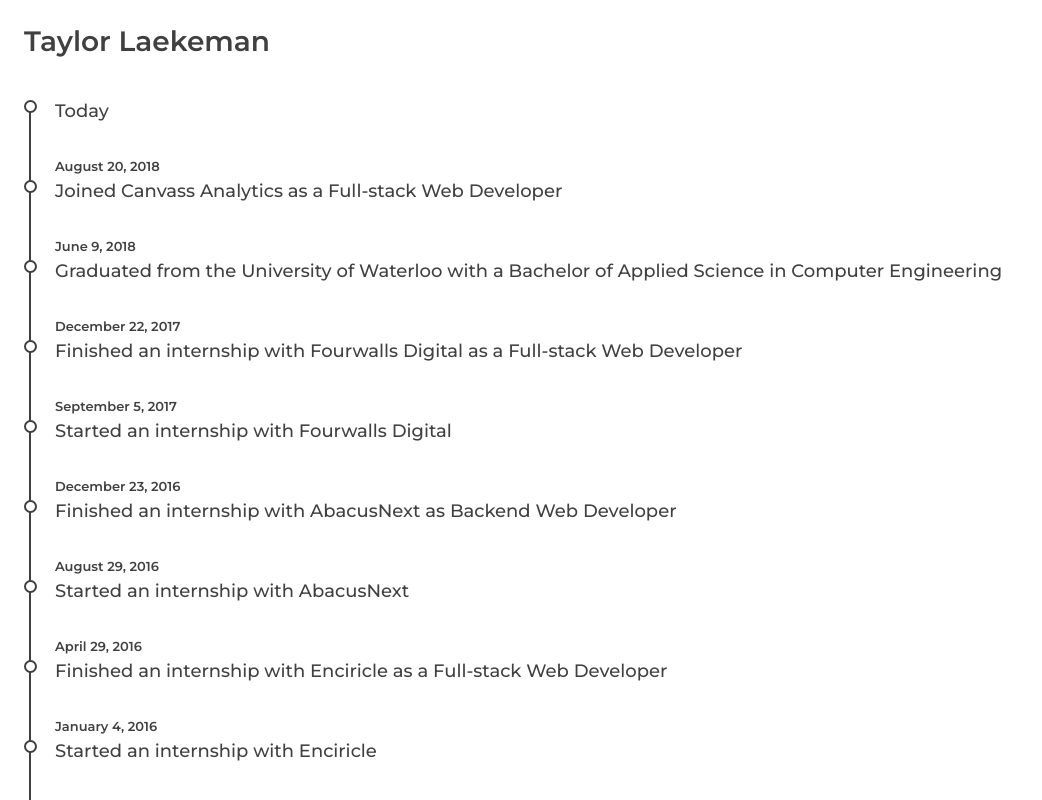
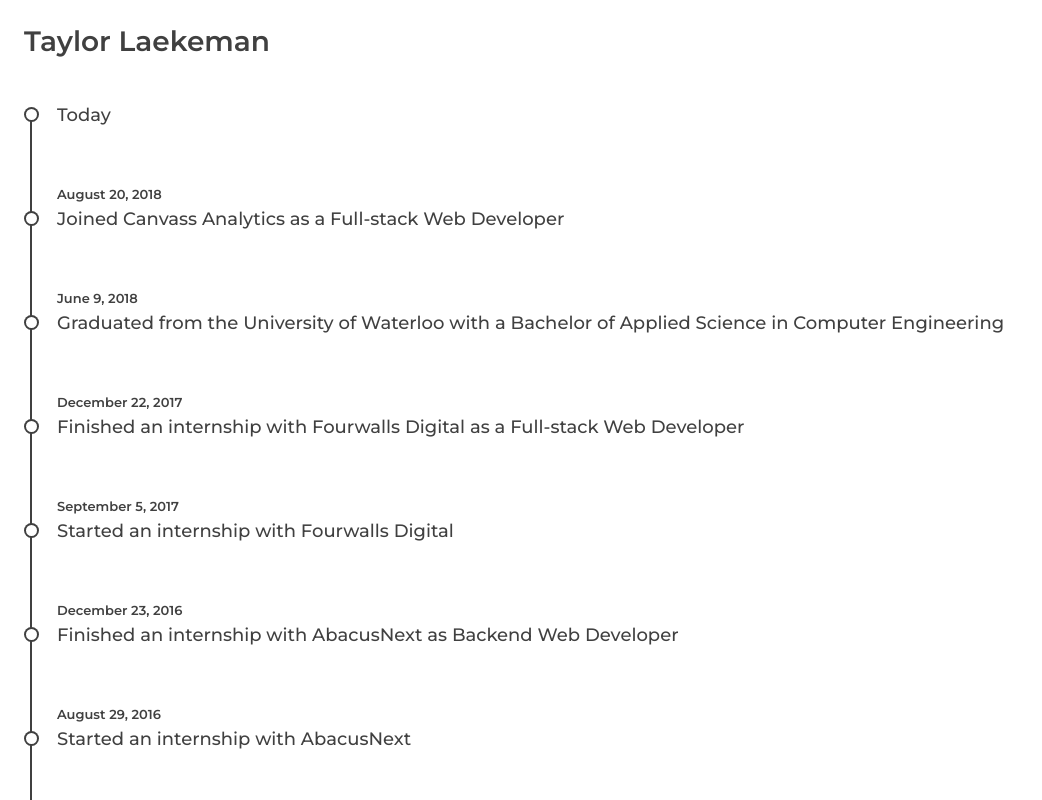
Before and after one commit to taylorlaekeman/tjlaekem, a React (Create React App) app: page / in a window 1280 px wide. Shown: the top 800 px of the page, without its empty margins (0-1042 px from the left). Built offline with nearby package versions, Linux system fonts and the light colour scheme.

Commit message:
update spacing and timeline size

```diff
--- a/src/components/App.js
+++ b/src/components/App.js
@@ -7,13 +7,14 @@ import theme from 'styles/theme';
 
 const Main = styled.main`
   position: relative;
+  margin-top: 40px;
 
   &:before {
     content: '';
     position: absolute;
-    left: 5px;
+    left: 6px;
     top: 12px;
-    bottom: 24px;
+    bottom: 80px;
     width: 2px;
     background-color: ${props => props.theme.colours.timeline};
   }
--- a/src/components/Event.js
+++ b/src/components/Event.js
@@ -3,7 +3,7 @@ import PropTypes from 'prop-types';
 import styled from 'styled-components';
 
 const Article = styled.article`
-  margin: 36px 0;
+  margin-bottom: 60px;
 `;
 
 const Header = styled.header`
@@ -11,7 +11,7 @@ const Header = styled.header`
   grid-template-areas:
     '.    date '
     'icon title';
-  grid-template-columns: 13px 1fr;
+  grid-template-columns: 15px 1fr;
   grid-gap: 6px 18px;
 
   &:after {
@@ -20,7 +20,8 @@ const Header = styled.header`
     background-color: white;
     border: solid ${props => props.theme.colours.timeline} 2px;
     border-radius: 50%;
-    height: 13px;
+    margin-top: 3px;
+    height: 15px;
     z-index: 2;
     box-sizing: border-box;
   }
```
